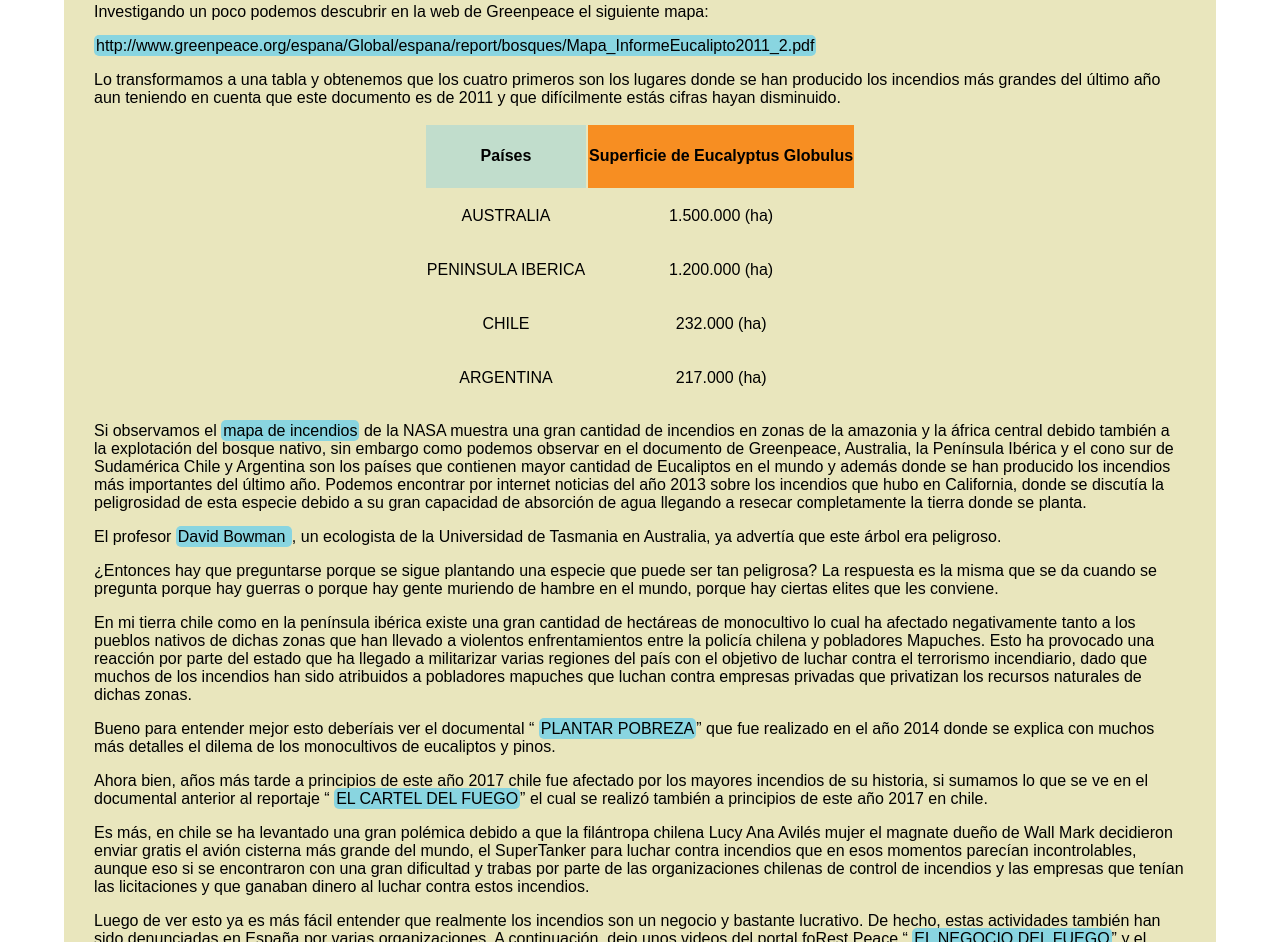
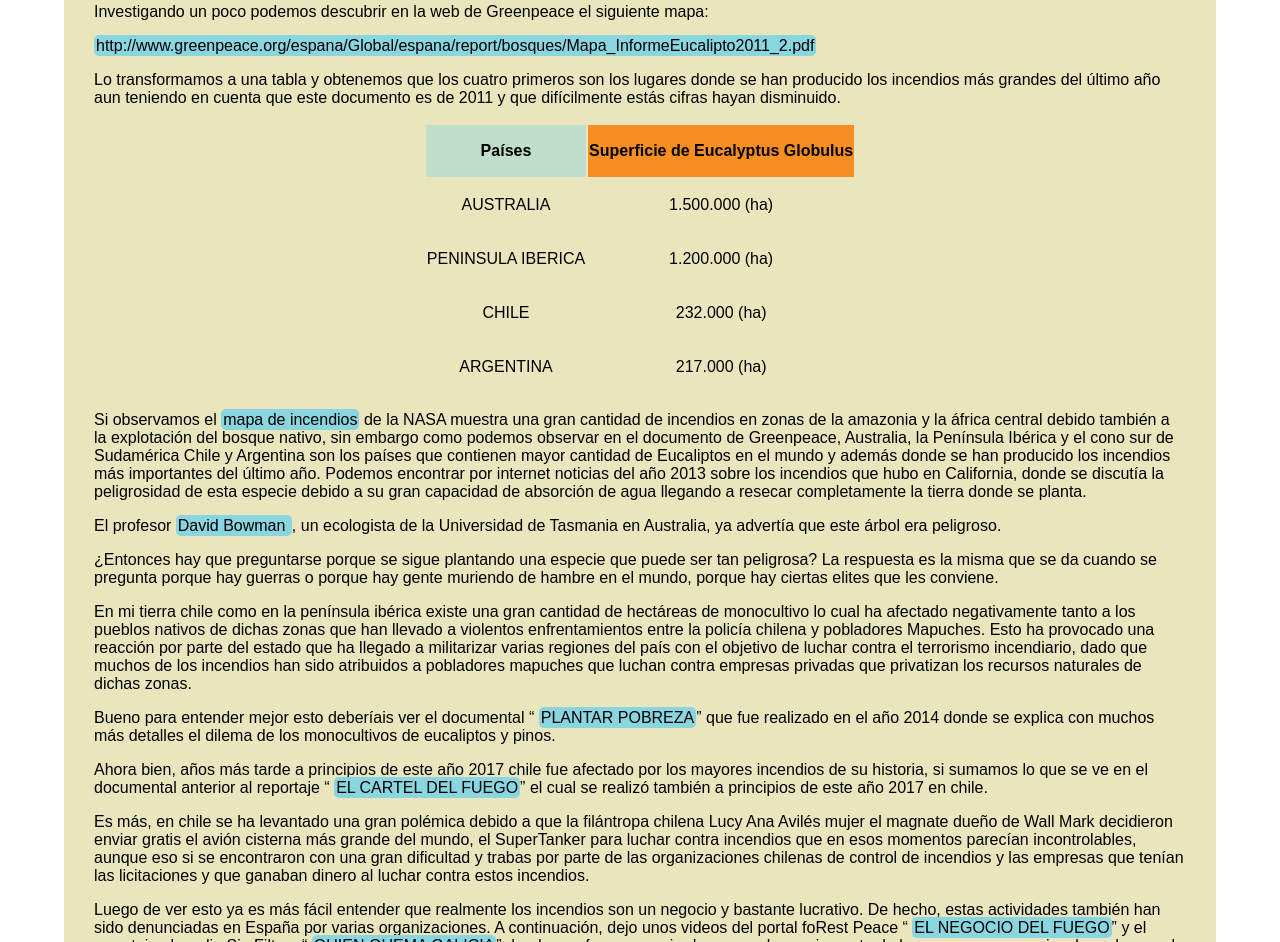
Before and after one commit to v4nnig/lmsgi_tema02_css, a plain HTML site: page index.html in a window 1280 px wide. Shown: the part 2052-2994 px from the top of the page. Drawn offline with Linux system fonts and the light colour scheme.

Commit message:
Añado los enlaces al verificador y ha rawgit además de arreglo en la cabecera de la tabla.

```diff
--- a/index.html
+++ b/index.html
@@ -178,10 +178,10 @@
             <table>
                 <tr>
                     <th>
-                        <h4>Países</h4>
+                        <p>Países</p>
                     </th>
                     <th>
-                        <h4>Superficie de Eucalyptus Globulus</h4>
+                        <p>Superficie de Eucalyptus Globulus</p>
                     </th>
                 </tr>
                 <tr>
```
Also changed, not shown: 1 other file.
